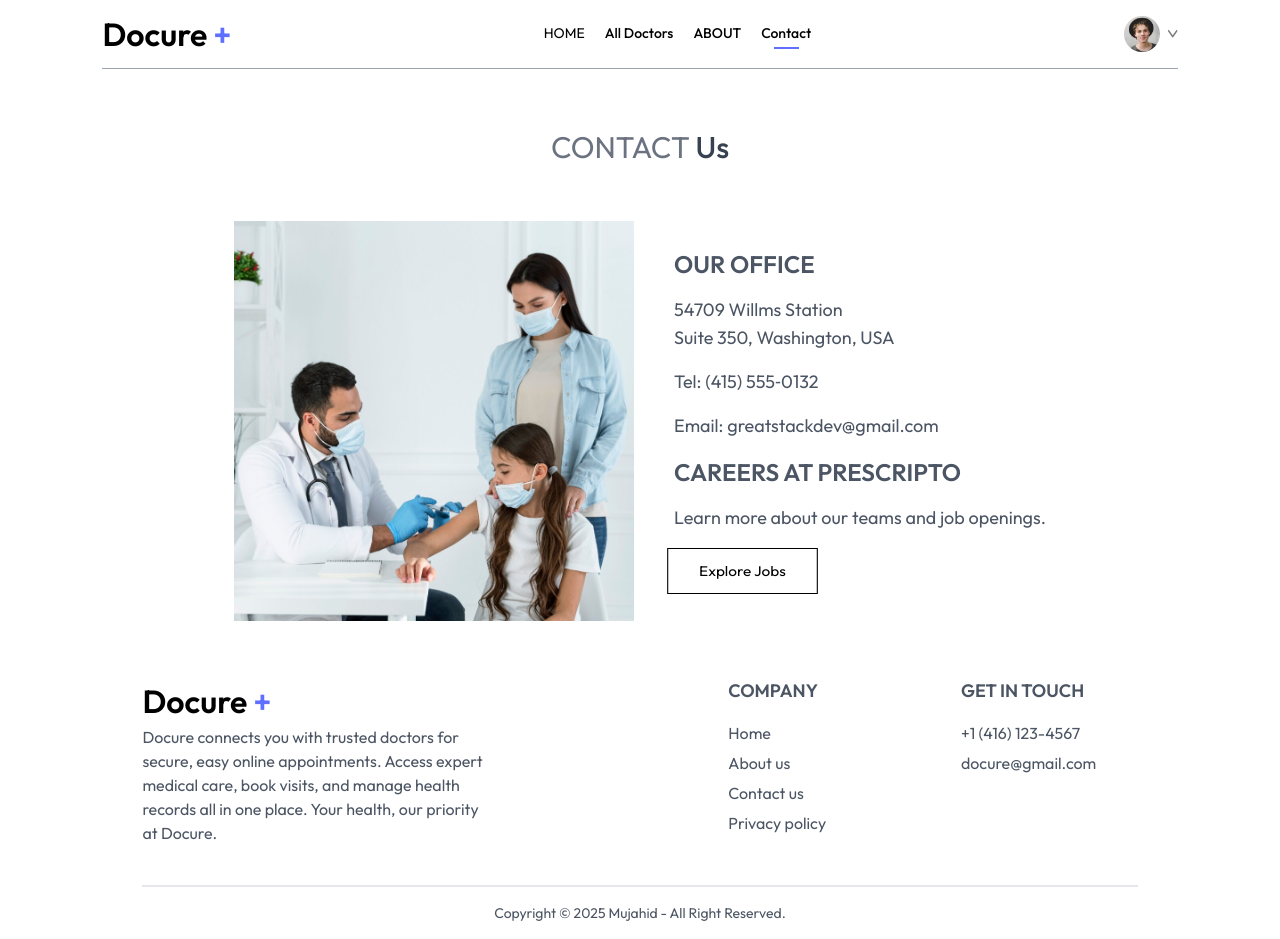
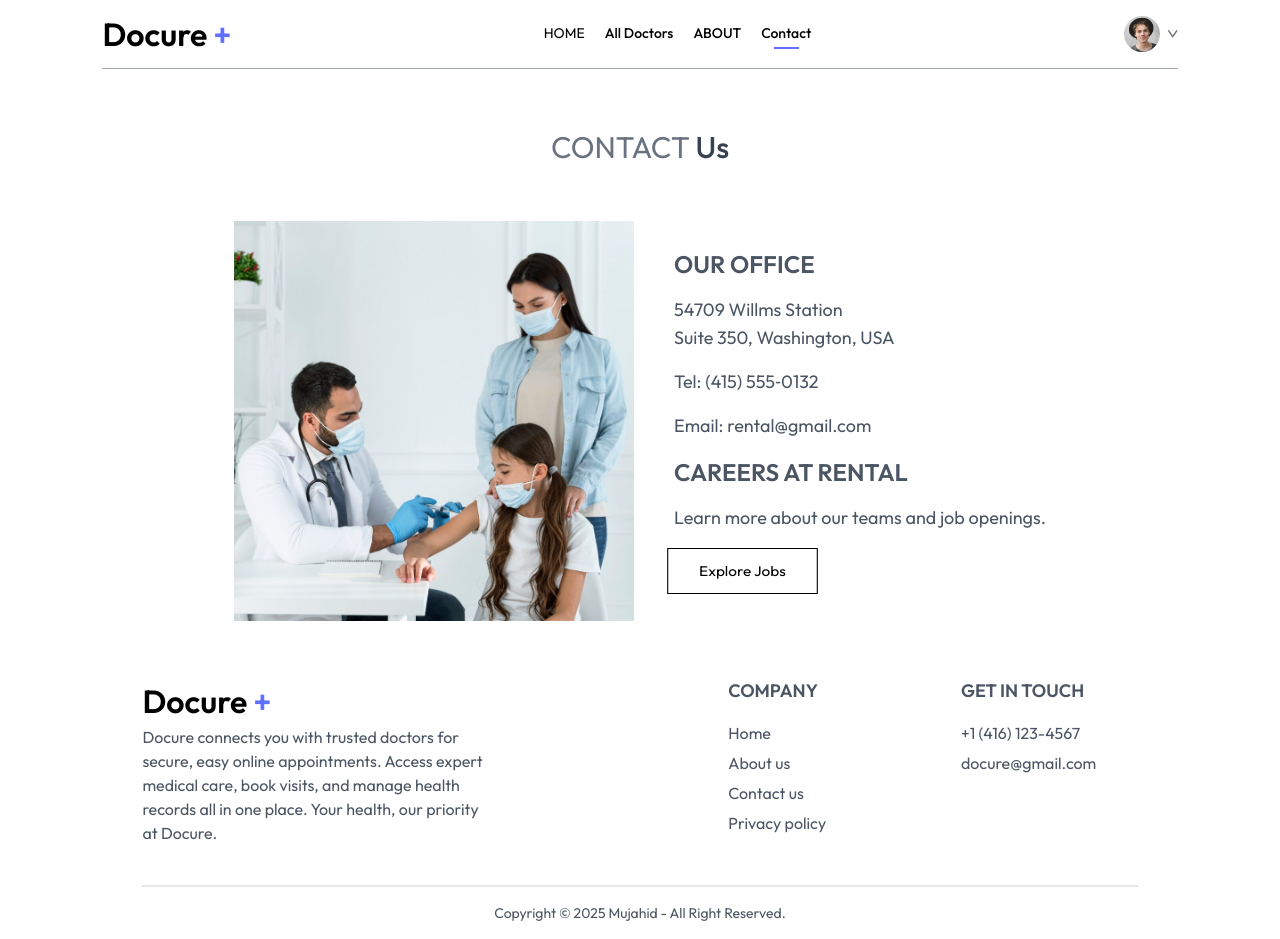
Before and after one commit to tanvirtalukdersiam/Prescripto, a React (Vite) app: page /contact in a window 1280 px wide. Built offline with nearby package versions, Linux system fonts and the light colour scheme.

Commit message:
all-done

```diff
--- a/src/pages/Contact.jsx
+++ b/src/pages/Contact.jsx
@@ -22,10 +22,10 @@ const Contact = () => {
             Tel: (415) 555‑0132
           </p>
           <p className="text-lg text-[#4B5563] font-normal">
-            Email: greatstackdev@gmail.com
+            Email: rental@gmail.com
           </p>
           <p className="text-2xl text-[#4B5563] font-semibold uppercase">
-            Careers at PRESCRIPTO
+            Careers at rental
           </p>
           <p className="text-lg text-[#4B5563] font-normal">
             Learn more about our teams and job openings.
```
